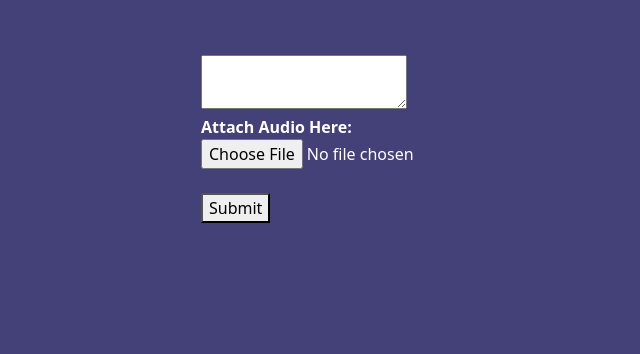
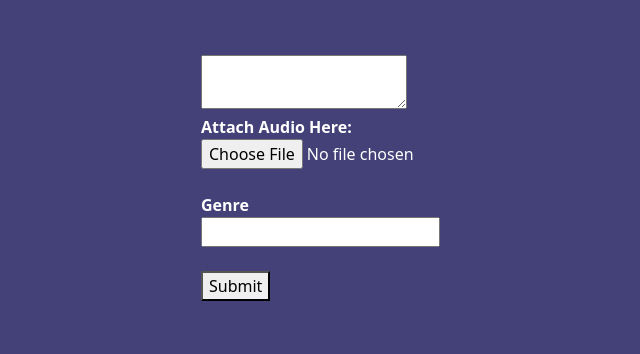
Before and after one commit to frederrck/usermanagement, a Flask app: page /post/add in a window 1280 px wide. Shown: the part 80-434 px from the top of the page, without its empty margins (160-800 px from the left). Run offline with Flask 3, Linux system fonts and the light colour scheme; some libraries are stand-ins or nearby versions.

Commit message:
added genre within the post/add form

```diff
--- a/templates/post_add.html
+++ b/templates/post_add.html
@@ -7,8 +7,13 @@
     <div class = "addpost">
         <form method = "post" enctype="multipart/form-data">
         <textarea id="editor" name="content"></textarea><br>
+
         <label for="audio">Attach Audio Here:</label><br />
         <input type="file" id="audio" name="audio"/><br /><br>
+
+        <label for="genre">Genre</label><br />
+        <input type="text" id="genre" name="genre"/><br /><br>
+
         <button type="submit">Submit</button>
         </form>
     </div>
```
